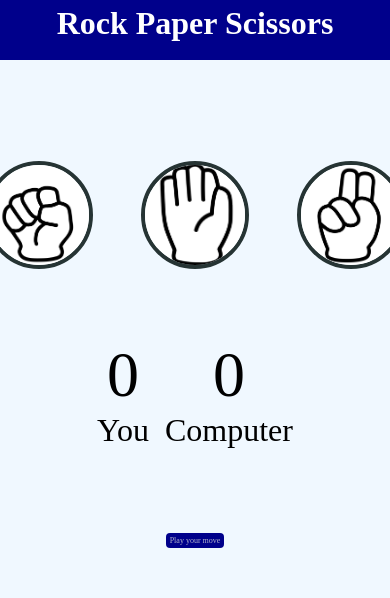
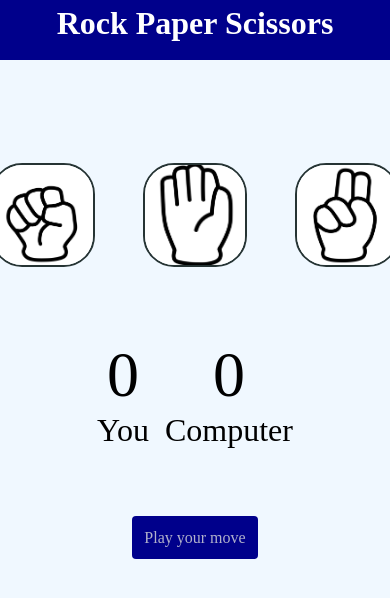
Before and after one commit to piyush2229/Stone-Paper-Scissors, a plain HTML site: page index.html in a window 390 px wide. Drawn offline with Linux system fonts and the light colour scheme.

Commit message:
Update stone.css

```diff
--- a/stone.css
+++ b/stone.css
@@ -85,11 +85,19 @@ body{
         gap: 1rem; /* Reduce the gap for mobile */
     }
     #msg{
-        font-size: .5rem;
+        font-size: 1rem;
         display: inline;
         border-radius: .25rem;
         border: none;
-        padding: .2rem;
-
+        padding: .8rem;
     }
+    .choice {
+    border-radius: 50%;
+    display: flex;
+    align-items: center;
+    justify-content: center;
 }
+    img {
+    border-radius: 30%;
+    border: 2px solid rgb(38, 52, 52);
+    }
```
